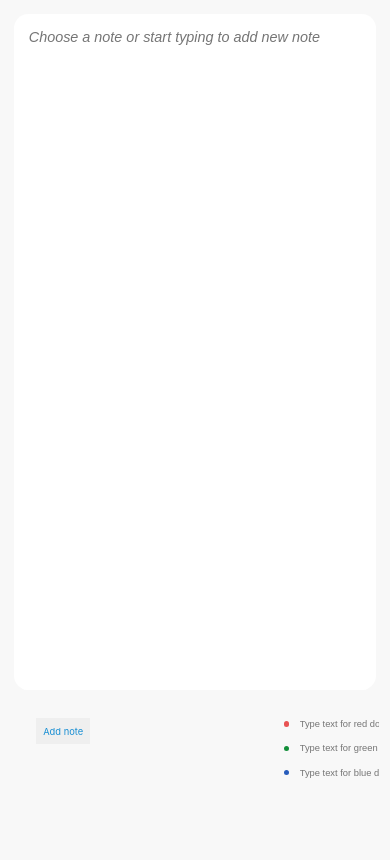
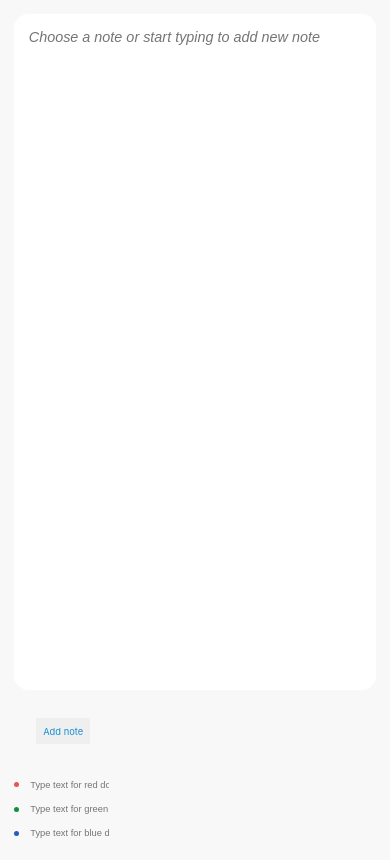
Before and after one commit to xmavv/empty-project, a React (Create React App) app: page / in a window 390 px wide. Built offline with nearby package versions, Linux system fonts and the light colour scheme.

Commit message:
fully working responsive design now working

```diff
--- a/src/index.css
+++ b/src/index.css
@@ -292,6 +292,7 @@ box-shadow: 14px 15px 14px -16px var(--color-primary); */
 
   .placeholderContainer {
     flex-direction: column;
+    position: relative;
   }
 
   .container {
@@ -322,7 +323,7 @@ box-shadow: 14px 15px 14px -16px var(--color-primary); */
   }
 
   .placeholderContainer {
-    bottom: 7%;
+    bottom: 0;
     font-size: inherit;
   }
 
```
